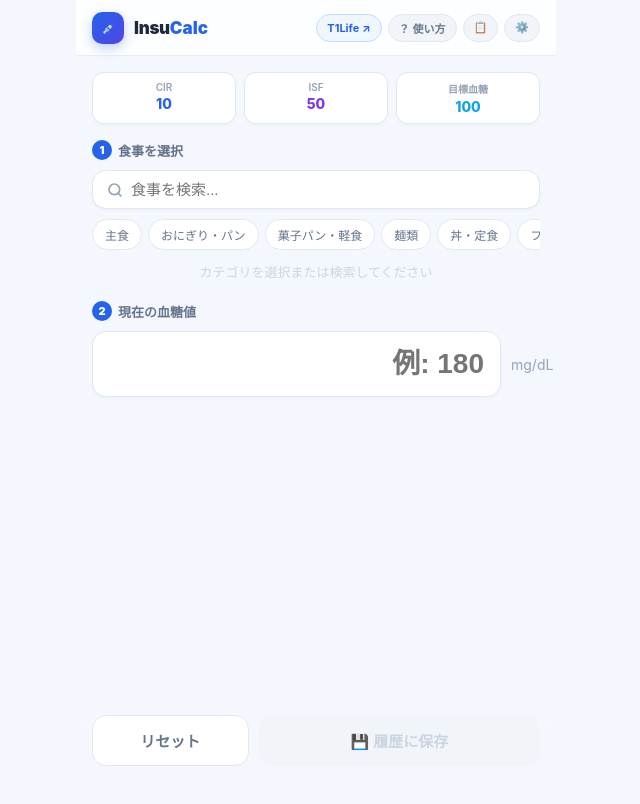
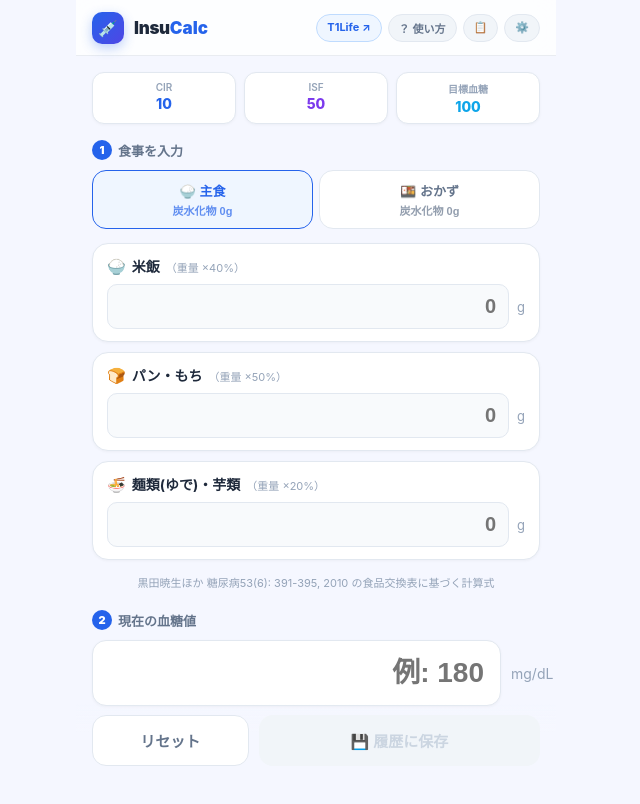
Before and after one commit to iwatatsu2/insucalc, a React (Vite) app: page / in a window 1280 px wide. Shown: the top 804 px of the page, without its empty margins (324-964 px from the left). Built offline with nearby package versions, Linux system fonts and the light colour scheme.

Commit message:
主食はg入力×交換表係数、おかずは食品選択

```diff
--- a/src/App.tsx
+++ b/src/App.tsx
@@ -6,7 +6,6 @@ import HistoryPanel from './components/HistoryPanel';
 import GuidePage from './components/GuidePage';
 import { useSettings } from './hooks/useSettings';
 import { useHistory } from './hooks/useHistory';
-import type { FoodItem } from './data/foodData';
 
 const T1LIFE_URL = 'https://t1life.vercel.app';
 
@@ -18,14 +17,15 @@ export default function App() {
   const { settings, updateSettings } = useSettings();
   const { history, addEntry, clearHistory } = useHistory();
 
-  const [selectedFoods, setSelectedFoods] = useState<FoodItem[]>([]);
+  const [totalCarbs, setTotalCarbs] = useState(0);
+  const [foodSummary, setFoodSummary] = useState<string[]>([]);
   const [currentBg, setCurrentBg] = useState<string>('');
   const [showSettings, setShowSettings] = useState(false);
   const [showHistory, setShowHistory] = useState(false);
   const [showGuide, setShowGuide] = useState(false);
   const [saved, setSaved] = useState(false);
+  const [resetKey, setResetKey] = useState(0);
 
-  const totalCarbs = selectedFoods.reduce((sum, f) => sum + f.carbs, 0);
   const bg = parseFloat(currentBg) || 0;
 
   const mealBolus = totalCarbs > 0 ? totalCarbs / settings.cir : 0;
@@ -45,7 +45,7 @@ export default function App() {
     addEntry({
       date: now.toLocaleDateString('ja-JP'),
       time: now.toLocaleTimeString('ja-JP', { hour: '2-digit', minute: '2-digit' }),
-      foods: selectedFoods.map(f => f.name),
+      foods: foodSummary,
       totalCarbs,
       currentBg: bg,
       mealBolus: roundToHalf(mealBolus),
@@ -57,9 +57,11 @@ export default function App() {
   };
 
   const handleReset = () => {
-    setSelectedFoods([]);
+    setTotalCarbs(0);
+    setFoodSummary([]);
     setCurrentBg('');
     setSaved(false);
+    setResetKey(k => k + 1);
   };
 
   if (showGuide) return <GuidePage onClose={() => setShowGuide(false)} />;
@@ -78,14 +80,13 @@ export default function App() {
         zIndex: 100,
       }}>
         <div style={{ display: 'flex', alignItems: 'center', gap: 10 }}>
-          {/* ロゴ */}
           <div style={{
             width: 32, height: 32, borderRadius: 10,
             background: 'linear-gradient(135deg, #2563EB, #4F46E5)',
-            display: 'flex', flexDirection: 'column', alignItems: 'center', justifyContent: 'center',
+            display: 'flex', alignItems: 'center', justifyContent: 'center',
             boxShadow: '0 4px 12px rgba(37,99,235,0.3)',
           }}>
-            <span style={{ color: '#fff', fontSize: 10, fontWeight: 900, letterSpacing: '-0.5px', lineHeight: 1 }}>💉</span>
+            <span style={{ fontSize: 16 }}>💉</span>
           </div>
           <div>
             <span style={{ fontSize: 17, fontWeight: 900, color: '#1E293B', letterSpacing: '-0.3px' }}>Insu</span>
@@ -95,35 +96,15 @@ export default function App() {
 
         <div style={{ display: 'flex', gap: 6 }}>
           <a href={T1LIFE_URL} target="_blank" rel="noopener noreferrer" style={{
-            display: 'flex', alignItems: 'center', gap: 4,
             background: '#EFF6FF', border: '1px solid #BFDBFE',
             color: '#2563EB', borderRadius: 20, padding: '5px 10px',
-            fontSize: 11, fontWeight: 700, textDecoration: 'none',
-            whiteSpace: 'nowrap',
+            fontSize: 11, fontWeight: 700, textDecoration: 'none', whiteSpace: 'nowrap',
           }}>
             T1Life ↗
           </a>
-          <button onClick={() => setShowGuide(true)} style={{
-            background: '#F1F5F9', border: '1px solid #E2E8F0',
-            color: '#64748B', borderRadius: 20, padding: '5px 10px',
-            fontSize: 11, fontWeight: 700, cursor: 'pointer',
-          }}>
-            ？ 使い方
-          </button>
-          <button onClick={() => setShowHistory(true)} style={{
-            background: '#F1F5F9', border: '1px solid #E2E8F0',
-            color: '#64748B', borderRadius: 20, padding: '5px 10px',
-            fontSize: 11, cursor: 'pointer',
-          }}>
-            📋
-          </button>
-          <button onClick={() => setShowSettings(true)} style={{
-            background: '#F1F5F9', border: '1px solid #E2E8F0',
-            color: '#64748B', borderRadius: 20, padding: '5px 10px',
-            fontSize: 11, cursor: 'pointer',
-          }}>
-            ⚙️
-          </button>
+          <button onClick={() => setShowGuide(true)} style={{ background: '#F1F5F9', border: '1px solid #E2E8F0', color: '#64748B', borderRadius: 20, padding: '5px 10px', fontSize: 11, fontWeight: 700, cursor: 'pointer' }}>？ 使い方</button>
+          <button onClick={() => setShowHistory(true)} style={{ background: '#F1F5F9', border: '1px solid #E2E8F0', color: '#64748B', borderRadius: 20, padding: '5px 10px', fontSize: 11, cursor: 'pointer' }}>📋</button>
+          <button onClick={() => setShowSettings(true)} style={{ background: '#F1F5F9', border: '1px solid #E2E8F0', color: '#64748B', borderRadius: 20, padding: '5px 10px', fontSize: 11, cursor: 'pointer' }}>⚙️</button>
         </div>
       </header>
 
@@ -135,42 +116,29 @@ export default function App() {
             { label: 'ISF', value: settings.isf, color: '#7C3AED' },
             { label: '目標血糖', value: `${settings.targetBg}`, color: '#0EA5E9' },
           ].map(item => (
-            <div key={item.label} style={{
-              flex: 1, background: '#fff', border: '1px solid #E2E8F0',
-              borderRadius: 12, padding: '8px 10px', textAlign: 'center',
-              boxShadow: '0 1px 3px rgba(0,0,0,0.04)',
-            }}>
+            <div key={item.label} style={{ flex: 1, background: '#fff', border: '1px solid #E2E8F0', borderRadius: 12, padding: '8px 10px', textAlign: 'center', boxShadow: '0 1px 3px rgba(0,0,0,0.04)' }}>
               <div style={{ color: '#94A3B8', fontSize: 10, fontWeight: 600, marginBottom: 2 }}>{item.label}</div>
               <div style={{ color: item.color, fontWeight: 800, fontSize: 14 }}>{item.value}</div>
             </div>
           ))}
         </div>
 
-        {/* ①食事選択 */}
+        {/* ①食事入力 */}
         <section style={{ marginBottom: 20 }}>
           <h2 style={{ fontSize: 13, fontWeight: 700, color: '#64748B', marginBottom: 10, display: 'flex', alignItems: 'center', gap: 6 }}>
-            <span style={{
-              background: '#2563EB', color: '#fff', borderRadius: '50%',
-              width: 20, height: 20, display: 'inline-flex', alignItems: 'center',
-              justifyContent: 'center', fontSize: 11, fontWeight: 900, flexShrink: 0,
-            }}>1</span>
-            食事を選択
+            <span style={{ background: '#2563EB', color: '#fff', borderRadius: '50%', width: 20, height: 20, display: 'inline-flex', alignItems: 'center', justifyContent: 'center', fontSize: 11, fontWeight: 900, flexShrink: 0 }}>1</span>
+            食事を入力
           </h2>
           <FoodSelector
-            selectedFoods={selectedFoods}
-            onAdd={f => setSelectedFoods(prev => [...prev, f])}
-            onRemove={i => setSelectedFoods(prev => prev.filter((_, idx) => idx !== i))}
+            key={resetKey}
+            onChange={(carbs, summary) => { setTotalCarbs(carbs); setFoodSummary(summary); }}
           />
         </section>
 
         {/* ②血糖入力 */}
         <section style={{ marginBottom: 20 }}>
           <h2 style={{ fontSize: 13, fontWeight: 700, color: '#64748B', marginBottom: 10, display: 'flex', alignItems: 'center', gap: 6 }}>
-            <span style={{
-              background: '#2563EB', color: '#fff', borderRadius: '50%',
-              width: 20, height: 20, display: 'inline-flex', alignItems: 'center',
-              justifyContent: 'center', fontSize: 11, fontWeight: 900, flexShrink: 0,
-            }}>2</span>
+            <span style={{ background: '#2563EB', color: '#fff', borderRadius: '50%', width: 20, height: 20, display: 'inline-flex', alignItems: 'center', justifyContent: 'center', fontSize: 11, fontWeight: 900, flexShrink: 0 }}>2</span>
             現在の血糖値
           </h2>
           <div style={{ display: 'flex', alignItems: 'center', gap: 10 }}>
@@ -196,11 +164,7 @@ export default function App() {
         {(totalCarbs > 0 || bg > 0) && (
           <section style={{ marginBottom: 20 }}>
             <h2 style={{ fontSize: 13, fontWeight: 700, color: '#64748B', marginBottom: 10, display: 'flex', alignItems: 'center', gap: 6 }}>
-              <span style={{
-                background: '#2563EB', color: '#fff', borderRadius: '50%',
-                width: 20, height: 20, display: 'inline-flex', alignItems: 'center',
-                justifyContent: 'center', fontSize: 11, fontWeight: 900, flexShrink: 0,
-              }}>3</span>
+              <span style={{ background: '#2563EB', color: '#fff', borderRadius: '50%', width: 20, height: 20, display: 'inline-flex', alignItems: 'center', justifyContent: 'center', fontSize: 11, fontWeight: 900, flexShrink: 0 }}>3</span>
               計算結果
             </h2>
             <ResultDisplay
@@ -221,11 +185,7 @@ export default function App() {
         background: 'linear-gradient(transparent, #F5F7FF 30%)',
         display: 'flex', gap: 10,
       }}>
-        <button onClick={handleReset} style={{
-          flex: 1, padding: '14px', background: '#fff',
-          border: '1.5px solid #E2E8F0', color: '#64748B',
-          borderRadius: 14, fontSize: 15, fontWeight: 700, cursor: 'pointer',
-        }}>
+        <button onClick={handleReset} style={{ flex: 1, padding: '14px', background: '#fff', border: '1.5px solid #E2E8F0', color: '#64748B', borderRadius: 14, fontSize: 15, fontWeight: 700, cursor: 'pointer' }}>
           リセット
         </button>
         <button
--- a/src/components/FoodSelector.tsx
+++ b/src/components/FoodSelector.tsx
@@ -1,17 +1,28 @@
 import { useState } from 'react';
 import { foodData, type FoodItem } from '../data/foodData';
 
+// 主食の交換表係数
+const STAPLES = [
+  { key: 'rice',   label: '米飯',          unit: 'g', ratio: 0.40, emoji: '🍚', hint: '×40%' },
+  { key: 'bread',  label: 'パン・もち',     unit: 'g', ratio: 0.50, emoji: '🍞', hint: '×50%' },
+  { key: 'noodle', label: '麺類(ゆで)・芋類', unit: 'g', ratio: 0.20, emoji: '🍜', hint: '×20%' },
+] as const;
+
+type StapleKey = typeof STAPLES[number]['key'];
+
 interface Props {
-  selectedFoods: FoodItem[];
-  onAdd: (food: FoodItem) => void;
-  onRemove: (index: number) => void;
+  onChange: (totalCarbs: number, summary: string[]) => void;
 }
 
-export default function FoodSelector({ selectedFoods, onAdd, onRemove }: Props) {
+export default function FoodSelector({ onChange }: Props) {
+  const [tab, setTab] = useState<'staple' | 'side'>('staple');
+  const [stapleGrams, setStapleGrams] = useState<Record<StapleKey, string>>({ rice: '', bread: '', noodle: '' });
+  const [selectedSides, setSelectedSides] = useState<FoodItem[]>([]);
   const [search, setSearch] = useState('');
   const [activeCategory, setActiveCategory] = useState<string | null>(null);
 
-  const categories = Object.keys(foodData);
+  // おかずカテゴリ（主食系を除く）
+  const allSideCategories = Object.keys(foodData);
 
   const searchResults = search.trim()
     ? Object.values(foodData).flat().filter(f =>
@@ -19,33 +30,151 @@ export default function FoodSelector({ selectedFoods, onAdd, onRemove }: Props)
       ).slice(0, 20)
     : activeCategory ? foodData[activeCategory] : [];
 
-  const totalCarbs = selectedFoods.reduce((sum, f) => sum + f.carbs, 0);
+  // 主食の炭水化物合計
+  const stapleCarbs = STAPLES.reduce((sum, s) => {
+    const g = parseFloat(stapleGrams[s.key]) || 0;
+    return sum + Math.round(g * s.ratio);
+  }, 0);
+
+  // おかずの炭水化物合計
+  const sideCarbs = selectedSides.reduce((sum, f) => sum + f.carbs, 0);
+
+  const totalCarbs = stapleCarbs + sideCarbs;
+
+  // サマリー生成してコールバック
+  const notify = (newStapleGrams: typeof stapleGrams, newSides: FoodItem[]) => {
+    const sc = STAPLES.reduce((sum, s) => sum + Math.round((parseFloat(newStapleGrams[s.key]) || 0) * s.ratio), 0);
+    const sd = newSides.reduce((sum, f) => sum + f.carbs, 0);
+    const summary: string[] = [];
+    STAPLES.forEach(s => {
+      const g = parseFloat(newStapleGrams[s.key]) || 0;
+      if (g > 0) summary.push(`${s.label} ${g}g`);
+    });
+    newSides.forEach(f => summary.push(f.name));
+    onChange(sc + sd, summary);
+  };
+
+  const handleStapleChange = (key: StapleKey, val: string) => {
+    const next = { ...stapleGrams, [key]: val };
+    setStapleGrams(next);
+    notify(next, selectedSides);
+  };
+
+  const addSide = (food: FoodItem) => {
+    const next = [...selectedSides, food];
+    setSelectedSides(next);
+    notify(stapleGrams, next);
+  };
+
+  const removeSide = (i: number) => {
+    const next = selectedSides.filter((_, idx) => idx !== i);
+    setSelectedSides(next);
+    notify(stapleGrams, next);
+  };
 
   return (
     <div>
-      {/* 選択済み食事 */}
-      {selectedFoods.length > 0 && (
+      {/* タブ */}
+      <div style={{ display: 'flex', gap: 6, marginBottom: 14 }}>
+        {[
+          { key: 'staple', label: '🍚 主食', sub: `${stapleCarbs}g` },
+          { key: 'side',   label: '🍱 おかず', sub: `${sideCarbs}g` },
+        ].map(t => (
+          <button
+            key={t.key}
+            onClick={() => setTab(t.key as 'staple' | 'side')}
+            style={{
+              flex: 1, padding: '10px 8px', borderRadius: 14,
+              border: `1.5px solid ${tab === t.key ? '#2563EB' : '#E2E8F0'}`,
+              background: tab === t.key ? '#EFF6FF' : '#fff',
+              color: tab === t.key ? '#2563EB' : '#64748B',
+              fontSize: 13, fontWeight: 700, cursor: 'pointer',
+              display: 'flex', flexDirection: 'column', alignItems: 'center', gap: 2,
+            }}
+          >
+            <span>{t.label}</span>
+            <span style={{ fontSize: 11, fontWeight: 600, opacity: 0.7 }}>炭水化物 {t.sub}</span>
+          </button>
+        ))}
+      </div>
+
+      {/* 主食タブ */}
+      {tab === 'staple' && (
+        <div style={{ display: 'flex', flexDirection: 'column', gap: 10 }}>
+          {STAPLES.map(s => {
+            const g = parseFloat(stapleGrams[s.key]) || 0;
+            const carbs = Math.round(g * s.ratio);
+            return (
+              <div key={s.key} style={{
+                background: '#fff', border: '1.5px solid #E2E8F0',
+                borderRadius: 16, padding: '12px 14px',
+                boxShadow: '0 1px 3px rgba(0,0,0,0.04)',
+              }}>
+                <div style={{ display: 'flex', justifyContent: 'space-between', alignItems: 'center', marginBottom: 8 }}>
+                  <div>
+                    <span style={{ fontSize: 15 }}>{s.emoji}</span>
+                    <span style={{ fontSize: 14, fontWeight: 700, color: '#1E293B', marginLeft: 6 }}>{s.label}</span>
+                    <span style={{ fontSize: 11, color: '#94A3B8', marginLeft: 6 }}>（重量 {s.hint}）</span>
+                  </div>
+                  {g > 0 && (
+                    <span style={{ fontSize: 15, fontWeight: 800, color: '#2563EB' }}>{carbs}g</span>
+                  )}
+                </div>
+                <div style={{ display: 'flex', alignItems: 'center', gap: 8 }}>
+                  <input
+                    type="number"
+                    value={stapleGrams[s.key]}
+                    onChange={e => handleStapleChange(s.key, e.target.value)}
+                    placeholder="0"
+                    inputMode="numeric"
+                    style={{
+                      flex: 1, padding: '10px 12px', borderRadius: 10,
+                      border: `1.5px solid ${g > 0 ? '#BFDBFE' : '#E2E8F0'}`,
+                      background: g > 0 ? '#EFF6FF' : '#F8FAFC',
+                      color: '#1E293B', fontSize: 20, fontWeight: 700,
+                      outline: 'none', textAlign: 'right',
+                    }}
+                  />
+                  <span style={{ fontSize: 13, color: '#94A3B8', flexShrink: 0 }}>g</span>
+                  {g > 0 && (
+                    <button
+                      onClick={() => handleStapleChange(s.key, '')}
+                      style={{ background: '#FEE2E2', border: 'none', borderRadius: 8, width: 28, height: 28, color: '#EF4444', cursor: 'pointer', fontSize: 14, flexShrink: 0 }}
+                    >×</button>
+                  )}
+                </div>
+              </div>
+            );
+          })}
+          <p style={{ fontSize: 11, color: '#94A3B8', textAlign: 'center', marginTop: 4 }}>
+            黒田暁生ほか 糖尿病53(6): 391-395, 2010 の食品交換表に基づく計算式
+          </p>
+        </div>
+      )}
+
+      {/* おかずタブ */}
+      {tab === 'side' && (
+        <div>
+          {/* 選択済みおかず */}
+          {selectedSides.length > 0 && (
             <div style={{ marginBottom: 12, padding: '12px 14px', background: '#EFF6FF', borderRadius: 14, border: '1.5px solid #BFDBFE' }}>
-          <div style={{ fontSize: 11, color: '#3B82F6', fontWeight: 700, marginBottom: 8 }}>選択中の食事</div>
-          {selectedFoods.map((f, i) => (
+              <div style={{ fontSize: 11, color: '#3B82F6', fontWeight: 700, marginBottom: 8 }}>選択中のおかず</div>
+              {selectedSides.map((f, i) => (
                 <div key={i} style={{
                   display: 'flex', justifyContent: 'space-between', alignItems: 'center',
                   padding: '5px 0',
-              borderBottom: i < selectedFoods.length - 1 ? '1px solid #DBEAFE' : 'none',
+                  borderBottom: i < selectedSides.length - 1 ? '1px solid #DBEAFE' : 'none',
                 }}>
                   <span style={{ fontSize: 13, color: '#1E40AF' }}>{f.name}</span>
                   <div style={{ display: 'flex', alignItems: 'center', gap: 8 }}>
                     <span style={{ fontSize: 12, color: '#2563EB', fontWeight: 700 }}>{f.carbs}g</span>
-                <button onClick={() => onRemove(i)} style={{
-                  background: 'none', border: 'none', color: '#EF4444',
-                  cursor: 'pointer', fontSize: 16, lineHeight: 1, padding: '0 2px',
-                }}>×</button>
+                    <button onClick={() => removeSide(i)} style={{ background: 'none', border: 'none', color: '#EF4444', cursor: 'pointer', fontSize: 16, lineHeight: 1 }}>×</button>
                   </div>
                 </div>
               ))}
               <div style={{ display: 'flex', justifyContent: 'space-between', marginTop: 8, paddingTop: 8, borderTop: '1px solid #BFDBFE' }}>
-            <span style={{ fontSize: 12, color: '#64748B' }}>合計炭水化物</span>
-            <span style={{ fontSize: 16, fontWeight: 800, color: '#2563EB' }}>{totalCarbs}g</span>
+                <span style={{ fontSize: 12, color: '#64748B' }}>おかず 炭水化物合計</span>
+                <span style={{ fontSize: 16, fontWeight: 800, color: '#2563EB' }}>{sideCarbs}g</span>
               </div>
             </div>
           )}
@@ -64,11 +193,8 @@ export default function FoodSelector({ selectedFoods, onAdd, onRemove }: Props)
               type="text"
               value={search}
               onChange={e => { setSearch(e.target.value); setActiveCategory(null); }}
-          placeholder="食事を検索..."
-          style={{
-            flex: 1, border: 'none', outline: 'none', background: 'transparent',
-            color: '#1E293B', fontSize: 15,
-          }}
+              placeholder="食品を検索..."
+              style={{ flex: 1, border: 'none', outline: 'none', background: 'transparent', color: '#1E293B', fontSize: 15 }}
             />
             {search && (
               <button onClick={() => setSearch('')} style={{ background: 'none', border: 'none', color: '#CBD5E1', fontSize: 20, cursor: 'pointer', lineHeight: 1 }}>×</button>
@@ -78,7 +204,7 @@ export default function FoodSelector({ selectedFoods, onAdd, onRemove }: Props)
           {/* カテゴリタブ */}
           {!search && (
             <div style={{ display: 'flex', gap: 6, overflowX: 'auto', paddingBottom: 4, marginBottom: 8, scrollbarWidth: 'none' }}>
-          {categories.map(cat => (
+              {allSideCategories.map(cat => (
                 <button
                   key={cat}
                   onClick={() => setActiveCategory(activeCategory === cat ? null : cat)}
@@ -99,15 +225,11 @@ export default function FoodSelector({ selectedFoods, onAdd, onRemove }: Props)
 
           {/* 食品リスト */}
           {searchResults.length > 0 && (
-        <div style={{
-          maxHeight: 240, overflowY: 'auto', borderRadius: 14,
-          border: '1.5px solid #E2E8F0', background: '#fff',
-          boxShadow: '0 1px 3px rgba(0,0,0,0.04)',
-        }}>
+            <div style={{ maxHeight: 240, overflowY: 'auto', borderRadius: 14, border: '1.5px solid #E2E8F0', background: '#fff', boxShadow: '0 1px 3px rgba(0,0,0,0.04)' }}>
               {searchResults.map((food, i) => (
                 <button
                   key={i}
-              onClick={() => onAdd(food)}
+                  onClick={() => addSide(food)}
                   style={{
                     width: '100%', display: 'flex', justifyContent: 'space-between', alignItems: 'center',
                     padding: '12px 14px', background: 'transparent', border: 'none',
@@ -116,18 +238,31 @@ export default function FoodSelector({ selectedFoods, onAdd, onRemove }: Props)
                   }}
                 >
                   <span style={{ fontSize: 14 }}>{food.name}</span>
-              <span style={{ fontSize: 13, color: '#2563EB', fontWeight: 700, flexShrink: 0, marginLeft: 8 }}>
-                炭水化物 {food.carbs}g
-              </span>
+                  <span style={{ fontSize: 13, color: '#2563EB', fontWeight: 700, flexShrink: 0, marginLeft: 8 }}>炭水化物 {food.carbs}g</span>
                 </button>
               ))}
             </div>
           )}
 
           {!search && !activeCategory && (
-        <p style={{ textAlign: 'center', color: '#CBD5E1', fontSize: 13, marginTop: 8 }}>
-          カテゴリを選択または検索してください
-        </p>
+            <p style={{ textAlign: 'center', color: '#CBD5E1', fontSize: 13, marginTop: 8 }}>カテゴリを選択または検索してください</p>
+          )}
+        </div>
+      )}
+
+      {/* 合計バー（両方に入力がある場合） */}
+      {totalCarbs > 0 && (
+        <div style={{
+          marginTop: 14, background: 'linear-gradient(135deg, #2563EB, #4F46E5)',
+          borderRadius: 14, padding: '12px 16px',
+          display: 'flex', justifyContent: 'space-between', alignItems: 'center',
+          boxShadow: '0 4px 12px rgba(37,99,235,0.2)',
+        }}>
+          <span style={{ fontSize: 13, color: 'rgba(255,255,255,0.8)', fontWeight: 600 }}>
+            合計炭水化物（主食 {stapleCarbs}g ＋ おかず {sideCarbs}g）
+          </span>
+          <span style={{ fontSize: 22, fontWeight: 900, color: '#fff' }}>{totalCarbs}g</span>
+        </div>
       )}
     </div>
   );
```
Also changed, not shown: 1 other file (tests, documents, lock files or other folders). Lines whose indentation alone changed are shown as unchanged.
